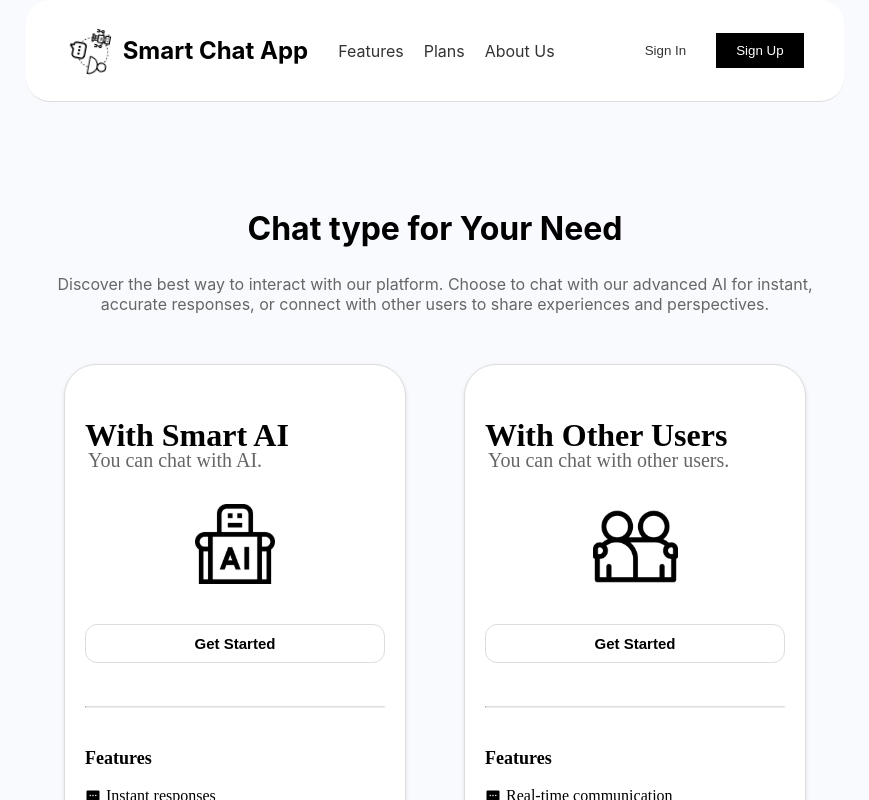
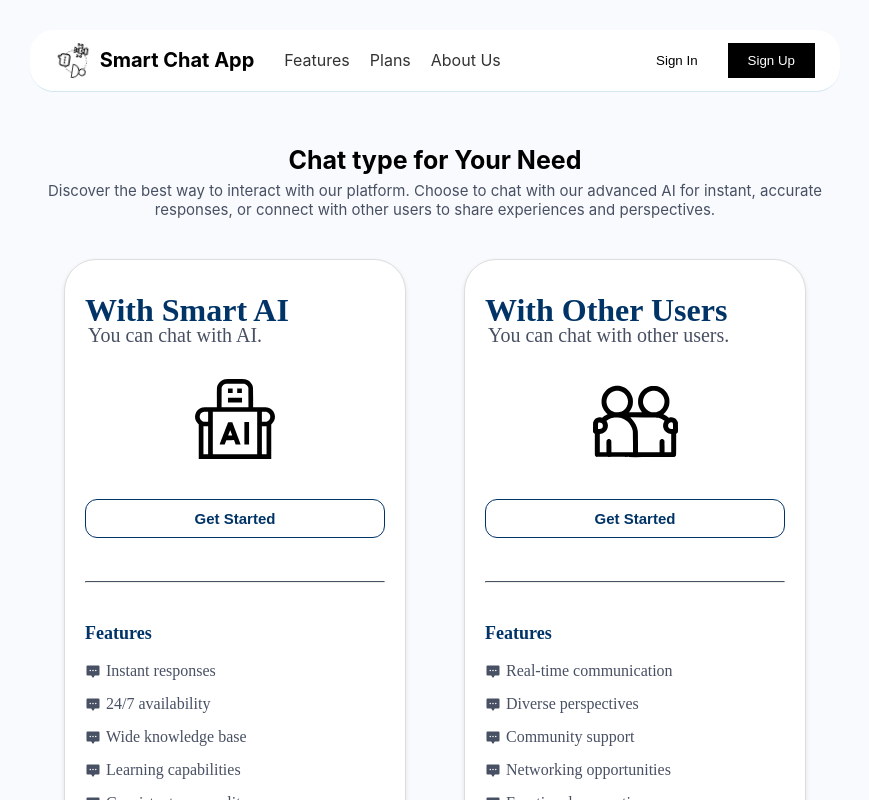
Before and after one commit to hayoung-selina-lee/SmartChatWeb, a React (Create React App) app in the folder frontend/: page / in a window 1280 px wide. Shown: the top 800 px of the page, without its empty margins (205-1074 px from the left). Built offline with nearby package versions, Linux system fonts and the light colour scheme.

Commit message:
[Frontend] edit color and size of components

```diff
--- a/frontend/src/App.css
+++ b/frontend/src/App.css
@@ -1,5 +1,5 @@
 :root {
-  --primary-color: #007bff;
+  --primary-color: #6699cc;
   --secondary-color: #6c757d;
   --success-color: #28a745;
   --danger-color: #dc3545;
@@ -9,6 +9,8 @@
   --dark-color: #003366;
   --black-color: #333;
   --background-color: #f8fafd;
+  --title-font-color: #003366;
+  --normal-font-color: #485063;
 }
 
 .App {
@@ -21,6 +23,7 @@ body {
   background-color: var(--background-color);
   display: flex;
   flex-direction: column;
+  min-height: 100vh;
 }
 
 .background {
@@ -31,7 +34,9 @@ body {
   justify-content: center; /* Center items vertically */
   background-color: var(--background-color);
   flex: 1;
+  padding: 20px;
 }
+
 .header-layout {
   text-align: center;
   display: flex;
@@ -39,17 +44,19 @@ body {
   align-items: center;
   justify-content: center; /* Center items vertically */
   background-color: var(--background-color);
-  padding-bottom: 80px;
+  margin-bottom: min(6vh, 60px);
+  margin-top: min(4vh, 30px);
 }
 
 .header {
   display: flex;
   justify-content: space-between;
   align-items: center;
-  padding: 20px;
-  background-color: #fff;
+  padding: 5px;
+  background-color: white;
   border-radius: 24px;
-  border-bottom: 1px solid #ddd;
+  border-bottom: 1px solid var(--light-color);
+  width: min(70vw, 800px);
 }
 
 .header-left {
@@ -63,17 +70,17 @@ body {
   display: flex;
   align-items: center;
   margin-right: 20px;
-  font-size: 12px;
+  font-size: 10px;
   font-weight: bold;
 }
 
 .header-title {
   margin-left: 10px;
-  color: #000;
+  color: black;
 }
 
 .header-icon {
-  height: 40px;
+  height: 30px;
   pointer-events: none;
 }
 
@@ -98,12 +105,12 @@ body {
 
 .sign-in {
   background-color: transparent;
-  color: #333;
+  color: black;
 }
 
 .sign-up {
-  background-color: #000;
-  color: #fff;
+  background-color: black;
+  color: white;
 }
 
 @media (prefers-reduced-motion: no-preference) {
@@ -122,26 +129,46 @@ body {
 }
 
 .description-title {
-  font-size: 32px;
+  font-size: 25px;
   font-weight: bold;
 }
 
+.description-body {
+  color: var(--normal-font-color);
+  margin: 0 auto;
+  font-size: 15px;
+}
+
 .signin-body {
-  width: 550px;
+  width: min(30vw, 350px);
   display: flex;
   flex-direction: column;
-  margin-top: 20px;
+  margin-top: min(2vh, 20px);
 }
 
 .input-label {
-  font-size: 25px;
+  font-size: 18px;
   font-weight: bold;
   text-align: left;
-  margin-top: 30px;
+  margin-top: min(3vh, 20px);
+}
+
+.inputWrap {
+  display: flex;
+  height: min(1.3vh, 18px);
+  border-radius: 8px;
+  padding: 18px;
+  margin-top: 3px;
+  border: 1px solid var(--light-color);
+  font-size: 15px;
+}
+
+.inputWrap:focus-within {
+  border: 1px solid var(--info-color);
 }
 
 .warning-label {
-  font-size: 25px;
+  font-size: 18px;
   font-weight: bold;
   text-align: left;
   color: var(--danger-color);
@@ -149,50 +176,37 @@ body {
 
 .warning-inputWrap {
   display: flex;
-  height: 15px;
+  height: min(1.3vh, 18px);
   border-radius: 8px;
-  padding: 30px;
+  padding: 18px;
   margin-top: 3px;
   border: 1px solid var(--danger-color);
-  font-size: 25px;
+  font-size: 15px;
 }
 
 .warning-inputWrap:focus-within {
-  border: 1px solid #a2d5f2;
+  border: 1px solid var(--info-color);
 }
 
 .signin-helper {
-  font-size: 25px;
+  color: var(--normal-font-color);
+  font-size: 15px;
 }
 
 .link-text {
   margin-left: 7px;
-  font-size: 25px;
+  font-size: 15px;
   font-weight: bold;
   color: black;
   text-decoration: none;
 }
 
 .signup-body {
-  width: 500px;
+  width: min(30vw, 350px);
   height: 1vh;
   display: flex;
   flex-direction: column;
   margin-top: 20px;
-}
-
-.inputWrap {
-  display: flex;
-  height: 20px;
-  border-radius: 8px;
-  padding: 25px;
-  margin-top: 3px;
-  border: 1px solid var(--light-color);
-  font-size: 25px;
-}
-
-.inputWrap:focus-within {
-  border: 1px solid #a2d5f2;
 }
 
 .input-button-wrapper {
@@ -207,12 +221,12 @@ body {
 
 /* custom-button */
 .custom-button {
-  padding: 5px 10px;
-  margin: 30px 0px 10px 0px;
-  background-color: var(--light-color);
-  border: 1px solid var(--light-color);
+  padding: 1px 6px;
+  margin: max(3vh, 20px) 0px 10px 0px;
+  background-color: var(--title-font-color);
+  border: 1px solid var(--title-font-color);
   border-radius: 8px;
-  font-size: 30px;
+  font-size: 18px;
   cursor: pointer;
 }
 
@@ -222,8 +236,8 @@ body {
 
 .custom-button[disabled] span {
   transition: all 0.5s;
-  transform: translate(0, 10px);
-  box-shadow: 0 0 0 0 #fff;
+  transform: translate(0, 5px);
+  box-shadow: 0 0 0 0 white;
 }
 
 .custom-button span {
@@ -231,21 +245,21 @@ body {
   display: flex;
   justify-content: center;
   align-items: center;
-  bottom: 10px;
-  padding: 20px;
-  background-color: var(--light-color);
+  bottom: 6px;
+  padding: 10px;
+  background-color: var(--title-font-color);
   border-radius: 8px;
 
-  border: 1px solid #fff;
-  box-shadow: 0 10px 10px 1.9px #fff;
-  color: black;
+  border: 1px solid white;
+  box-shadow: 0 3px 3px 0px white;
+  color: white;
   font-weight: bold;
 }
 
 .custom-button span:hover {
   transition: all 0.5s;
-  transform: translate(0, 10px);
-  box-shadow: 0 0 0 0 #fff;
+  transform: translate(0, 5px);
+  box-shadow: 0 0 0 0 white;
 }
 
 .custom-button span:not(:hover):not(:active) {
@@ -257,12 +271,13 @@ body {
   margin-top: 3px;
   position: relative;
   display: flex;
+  background-color: white;
   flex-wrap: wrap;
   border: 1px solid var(--light-color);
   border-radius: 8px;
   box-sizing: border-box;
-  padding: 5px;
-  font-size: 14px;
+  padding: 7px;
+  font-size: 15px;
   height: 500px;
 }
 
@@ -276,13 +291,13 @@ body {
 }
 
 .radio-inputs .radio .name {
-  font-size: 25px;
+  font-size: 15px;
   display: flex;
   cursor: pointer;
   align-items: center;
   justify-content: center;
   border-radius: 8px;
-  padding: 15px;
+  padding: 7px;
   transition: all 0.15s ease-in-out;
 }
 
@@ -322,9 +337,9 @@ body {
   background-color: var(--background-color);
   color: black;
   padding: 20px;
-  width: 1200px;
-  height: 800px;
-  border-radius: 10px;
+  width: min(65%, 800px);
+  height: min(80%, 550px);
+  border-radius: 16px;
   box-shadow: 0 2px 10px rgba(0, 0, 0, 0.1);
   display: none;
   z-index: 1001;
@@ -363,9 +378,9 @@ body {
   background-color: var(--background-color);
   color: black;
   padding: 20px;
-  width: 1200px;
-  height: 800px;
-  border-radius: 10px;
+  width: min(65%, 800px);
+  height: min(80%, 550px);
+  border-radius: 16px;
   box-shadow: 0 2px 10px rgba(0, 0, 0, 0.1);
   z-index: 1001;
   display: flex;
@@ -387,8 +402,8 @@ body {
 
 .close-button {
   position: absolute;
-  top: 20px;
-  right: 20px;
+  top: 0px;
+  right: 10px;
   background: none;
   border: none;
   font-size: 24px;
@@ -397,7 +412,7 @@ body {
 
 .back-button {
   position: absolute;
-  top: 20px;
+  top: 0px;
   left: 20px;
   font-size: 24px;
   cursor: pointer;
@@ -405,7 +420,7 @@ body {
 
 .toast-message {
   font-size: 18px;
-  color: #808080;
+  color: var(--normal-font-color);
   margin-bottom: 50px;
 }
 
@@ -414,19 +429,20 @@ body {
 }
 
 .arrow-button {
-  background-color: black;
+  background-color: var(--title-font-color);
   color: white;
-  width: 100px;
-  height: 100px;
+  width: 130px;
+  height: 130px;
   border: none;
   border-radius: 50%;
-  font-size: 36px;
   cursor: pointer;
 }
 
 .arrow-icon {
   display: inline-block;
   transform: rotate(0deg);
+  font-size: 50px;
+  font-weight: bold;
 }
 
 .blur-background {
--- a/frontend/src/pages/Main/Main.css
+++ b/frontend/src/pages/Main/Main.css
@@ -3,27 +3,30 @@
   margin: 0 auto;
 }
 
-.description-title {
-  font-size: 32px;
+.plan-description-title {
+  font-size: 25px;
   font-weight: bold;
+  margin-top: max(-15px, -2vh);
 }
 
-.description-body {
-  color: #666;
+.plan-description-body {
+  color: var(--normal-font-color);
   margin: 0 auto;
+  font-size: 15px;
+  margin-top: max(-15px, -2vh);
 }
 
 .plans {
   display: flex;
   justify-content: space-around;
-  margin-top: 50px;
+  margin-top: min(5vh, 50px);
   flex-wrap: wrap;
 }
 
 .plan-card {
   width: 300px;
-  height: 630px;
-  padding: 20px;
+  height: 600px;
+  padding: 0px 20px 14px 20px;
   border: 1px solid #ddd;
   border-radius: 32px;
   background-color: #fff;
@@ -35,7 +38,7 @@
 
 .plan-card:hover {
   transform: scale(1.2);
-  background-color: #6699cc;
+  background-color: var(--primary-color);
   color: white;
 }
 
@@ -47,11 +50,12 @@
 
 .plan-title {
   font-weight: bold;
+  color: var(--title-font-color);
   font-size: 32px;
   margin-bottom: -25px;
 }
 
-.plan-card:hover .plan-description {
+.plan-card:hover .plan-title {
   color: white;
 }
 
@@ -59,7 +63,11 @@
   margin-bottom: 32px;
   font-size: 20px;
   margin-left: 3px;
-  color: #666;
+  color: var(--normal-font-color);
+}
+
+.plan-card:hover .plan-description {
+  color: white;
 }
 
 .plan-ai-icon {
@@ -67,6 +75,11 @@
   width: 80px;
   height: 80px;
   margin-bottom: 40px;
+  color: black;
+}
+
+.plan-card:hover .plan-ai-icon {
+  color: white;
 }
 
 .plan-others-icon {
@@ -74,10 +87,10 @@
   width: 85px;
   height: 85px;
   margin-bottom: 35px;
+  color: black;
 }
 
-.plan-card:hover .button-get-started {
-  background-color: #6699cc;
+.plan-card:hover .plan-others-icon {
   color: white;
 }
 
@@ -86,17 +99,23 @@
   padding: 10px 0;
   margin-bottom: 35px;
   border-radius: 12px;
-  border: 1px solid #ddd;
-  background-color: #fff;
-  color: #000;
+  border: 1px solid var(--title-font-color);
+  background-color: white;
+  color: var(--title-font-color);
   font-size: 15px;
   font-weight: bold;
   cursor: pointer;
   transition: background-color 0.3s, color 0.3s;
 }
 
+.plan-card:hover .button-get-started {
+  background-color: var(--primary-color);
+  color: white;
+  border: 1px solid white;
+}
+
 hr.line {
-  border-top: 1px solid #ddd;
+  border-top: 1px solid var(--normal-font-color);
   margin-bottom: 40px;
 }
 
@@ -106,13 +125,23 @@ hr.line {
 }
 
 .plan-features-title {
+  color: var(--title-font-color);
   font-size: 18px;
   font-weight: bold;
 }
 
+.plan-card:hover .plan-features-title {
+  color: white;
+}
+
 .plan-features li {
+  color: var(--normal-font-color);
   margin-bottom: 15px;
   display: flex;
+}
+
+.plan-card:hover .plan-features li {
+  color: white;
 }
 
 .plan-features-icon {
--- a/frontend/src/pages/Main/Main.js
+++ b/frontend/src/pages/Main/Main.js
@@ -2,8 +2,8 @@ import React from "react";
 import "../../App.css";
 import "./Main.css";
 
-import aiIcon from "../../resources/AI_Icon.svg";
-import otherUserIcon from "../../resources/OtherUser_Icon.svg";
+import AIIcon from "../../resources/AI_Icon";
+import OtherUser_Icon from "../../resources/OtherUser_Icon";
 
 import { PiChatCenteredDotsFill } from "react-icons/pi";
 
@@ -17,10 +17,10 @@ const Main = () => {
   };
 
   return (
-    <div className="background" style={{ flex: 1, justifyContent: "center", alignItems: "center" }}>
+    <div className="background">
       <section className="plan-section">
-        <h2 className="description-title">Chat type for Your Need</h2>
-        <p className="description-body">
+        <h2 className="plan-description-title">Chat type for Your Need</h2>
+        <p className="plan-description-body">
           Discover the best way to interact with our platform. Choose to chat with our advanced AI for instant, accurate responses, or connect with other users
           to share experiences and perspectives.
         </p>
@@ -30,7 +30,7 @@ const Main = () => {
             <div className="plan-header">
               <h3 className="plan-title">With Smart AI</h3>
               <p className="plan-description">You can chat with AI.</p>
-              <img src={aiIcon} className="plan-ai-icon" alt="AI Icon" />
+              <AIIcon className="plan-ai-icon" />
             </div>
 
             <button className="button-get-started" onClick={handleClick}>
@@ -72,7 +72,7 @@ const Main = () => {
             <div className="plan-header">
               <h3 className="plan-title">With Other Users</h3>
               <p className="plan-description">You can chat with other users.</p>
-              <img src={otherUserIcon} className="plan-others-icon" alt="User Icon" />
+              <OtherUser_Icon className="plan-others-icon" />
             </div>
 
             <button className="button-get-started" onClick={handleClick}>
--- a/frontend/src/pages/SignUp.js
+++ b/frontend/src/pages/SignUp.js
@@ -326,8 +326,10 @@ function SignUp() {
         <button disabled={isButtonDisabled} className="custom-button" onClick={onClickSignUp}>
           <span> Sign Up </span>
         </button>
-        <br style={{ marginBottom: "50vh" }} />
+
+        <br />
       </form>
+
       {showToast && (
         <ToastPopUp
           setToast={setShowToast}
--- /dev/null
+++ b/frontend/src/resources/AI_Icon.js
@@ -0,0 +1,38 @@
+// AI_Icon.jsx
+import React from "react";
+
+const AIIcon = ({ className }) => (
+  <svg xmlns="http://www.w3.org/2000/svg" width="512" height="512" viewBox="0 0 512 512" className={className}>
+    <g transform="translate(0.000000,512.000000) scale(0.100000,-0.100000)" fill="currentColor" stroke="none">
+      <path
+        d="M1900 5105 c-175 -38 -346 -172 -428 -335 -71 -142 -72 -147 -72
+-837 l0 -613 -422 0 c-475 0 -511 -4 -638 -66 -104 -51 -223 -170 -274 -274
+-116 -237 -75 -505 105 -695 l69 -72 0 -1107 0 -1106 2320 0 2320 0 0 1106 0
+1107 69 73 c180 189 220 452 105 692 -52 108 -168 224 -276 276 -130 62 -162
+66 -635 66 l-423 0 0 613 c0 690 -1 695 -72 837 -84 167 -252 297 -433 335
+-100 21 -1217 20 -1315 0z m1322 -317 c70 -32 133 -96 167 -168 l26 -55 3
+-622 3 -623 -861 0 -861 0 3 623 3 622 26 55 c28 59 94 132 143 157 79 42 89
+42 701 40 l590 -2 57 -27z m-2382 -2084 l0 -316 -152 4 c-143 3 -157 5 -210
+31 -251 123 -229 487 35 578 40 14 84 18 190 19 l137 0 0 -316z m3140 -1044
+l0 -1360 -1420 0 -1420 0 0 1360 0 1360 1420 0 1420 0 0 -1360z m651 1333 c66
+-30 124 -86 156 -151 37 -75 39 -191 6 -263 -30 -66 -86 -124 -151 -156 -53
+-26 -67 -28 -209 -31 l-153 -4 0 317 0 317 153 -4 c129 -3 159 -7 198 -25z
+m-3791 -1798 l0 -895 -150 0 -150 0 0 895 0 895 150 0 150 0 0 -895z m3740 0
+l0 -895 -150 0 -150 0 0 895 0 895 150 0 150 0 0 -895z"
+      />
+      <path d="M2110 4370 l0 -150 150 0 150 0 0 150 0 150 -150 0 -150 0 0 -150z" />
+      <path d="M2700 4370 l0 -150 150 0 150 0 0 150 0 150 -150 0 -150 0 0 -150z" />
+      <path d="M2110 3770 l0 -150 450 0 450 0 0 150 0 150 -450 0 -450 0 0 -150z" />
+      <path d="M3160 1650 l0 -720 150 0 150 0 0 720 0 720 -150 0 -150 0 0 -720z" />
+      <path
+        d="M2115 2333 c-15 -38 -508 -1330 -521 -1366 l-13 -37 161 2 161 3 51
+135 52 135 246 3 245 2 23 -62 c12 -35 36 -98 52 -140 l30 -78 160 0 c148 0
+160 1 153 18 -3 9 -124 329 -268 710 l-261 692 -132 0 c-116 0 -133 -2 -139
+-17z m261 -805 c5 -17 -5 -18 -124 -18 l-130 0 45 118 c24 64 54 141 65 171
+l20 54 59 -154 c33 -85 62 -162 65 -171z"
+      />
+    </g>
+  </svg>
+);
+
+export default AIIcon;
--- /dev/null
+++ b/frontend/src/resources/OtherUser_Icon.js
@@ -0,0 +1,45 @@
+// AI_Icon.jsx
+import React from "react";
+
+const OtherUser_Icon = ({ className }) => (
+  <svg xmlns="http://www.w3.org/2000/svg" width="512" height="512" viewBox="0 0 512 512" className={className}>
+    <g transform="translate(0.000000,512.000000) scale(0.100000,-0.100000)" fill="currentColor" stroke="none">
+      <path
+        d="M1295 4696 c-370 -72 -657 -339 -757 -703 -32 -116 -31 -344 1 -463
+46 -174 135 -326 263 -451 l77 -77 -92 -52 c-51 -28 -124 -76 -164 -107 l-72
+-54 -61 12 c-92 18 -181 6 -266 -36 -86 -42 -144 -102 -187 -193 l-32 -67 -3
+-287 c-3 -275 -3 -288 18 -327 13 -27 33 -48 55 -58 l35 -17 0 -643 c0 -625 1
+-645 20 -683 13 -26 34 -47 60 -60 39 -20 54 -20 2370 -20 2316 0 2331 0 2370
+20 26 13 47 34 60 60 19 38 20 58 20 683 l0 643 35 17 c22 10 42 31 55 58 21
+39 21 52 18 327 l-3 287 -32 67 c-43 91 -101 151 -187 193 -85 42 -174 54
+-266 36 l-61 -12 -79 60 c-44 33 -118 81 -165 106 l-85 47 78 76 c128 126 217
+278 263 452 33 123 33 339 1 460 -93 341 -350 600 -687 691 -119 33 -346 33
+-465 1 -342 -93 -599 -348 -692 -689 -31 -113 -31 -353 1 -468 25 -95 105
+-260 158 -329 21 -27 44 -57 52 -67 13 -18 1 -19 -389 -19 -390 0 -402 1 -389
+19 8 10 31 40 52 67 54 70 132 235 159 334 33 123 32 338 0 460 -93 341 -353
+604 -687 691 -103 27 -301 34 -400 15z m300 -301 c184 -38 361 -176 444 -345
+94 -193 94 -387 0 -580 -83 -169 -260 -307 -444 -345 -146 -31 -285 -12 -425
+56 -119 59 -230 170 -289 289 -94 193 -94 387 0 580 82 167 259 306 439 344
+86 19 189 19 275 1z m2200 0 c39 -8 108 -33 155 -56 169 -83 307 -260 345
+-444 31 -146 12 -285 -56 -425 -59 -119 -170 -230 -289 -289 -193 -94 -387
+-94 -580 0 -169 83 -307 260 -345 444 -31 146 -12 285 56 425 82 167 259 306
+439 344 86 19 189 19 275 1z m-2150 -1614 c363 -90 639 -366 738 -736 20 -77
+21 -105 24 -707 l4 -628 -651 0 -650 0 0 340 c0 322 -1 343 -20 380 -23 45
+-80 80 -130 80 -50 0 -107 -35 -130 -80 -19 -37 -20 -58 -20 -380 l0 -340
+-200 0 -200 0 0 548 0 548 72 12 c105 18 191 63 269 141 155 156 192 372 95
+571 -17 36 -32 68 -34 72 -5 12 131 96 208 129 62 26 185 60 265 73 67 10 281
+-3 360 -23z m2303 1 c46 -12 114 -35 153 -52 76 -32 212 -116 207 -128 -2 -4
+-17 -36 -34 -72 -97 -199 -61 -415 95 -571 78 -78 164 -123 269 -141 l72 -12
+0 -548 0 -548 -200 0 -200 0 0 340 c0 322 -1 343 -20 380 -23 45 -80 80 -130
+80 -50 0 -107 -35 -130 -80 -19 -37 -20 -58 -20 -380 l0 -340 -650 0 -650 0 0
+591 c0 486 -3 610 -16 697 -40 273 -161 517 -356 718 l-92 95 810 -4 c797 -3
+810 -3 892 -25z m-3438 -306 c59 -39 85 -89 85 -166 0 -78 -26 -127 -87 -168
+-33 -21 -54 -26 -124 -30 l-84 -5 0 164 c1 175 6 200 51 226 34 19 114 9 159
+-21z m4259 20 c44 -23 51 -52 51 -228 l0 -161 -83 5 c-65 3 -92 9 -121 27
+-109 68 -126 221 -36 311 56 56 133 75 189 46z"
+      />
+    </g>
+  </svg>
+);
+
+export default OtherUser_Icon;
```
Also changed, not shown: frontend/src/components/ContinueToast.jsx (+2 -10 lines), frontend/src/resources/AI_Icon.svg (deleted), frontend/src/resources/OtherUser_Icon.svg (deleted).
